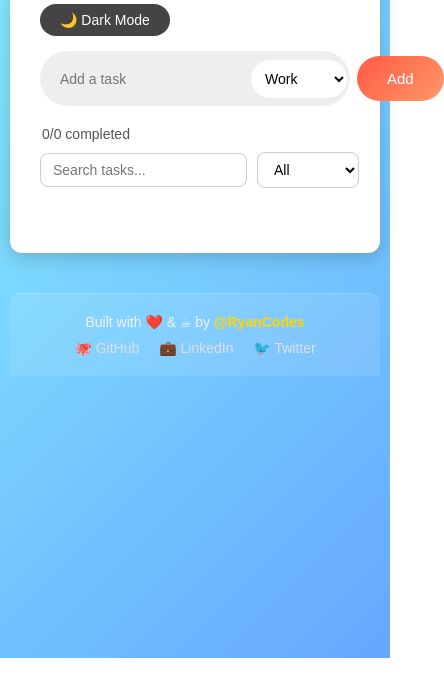
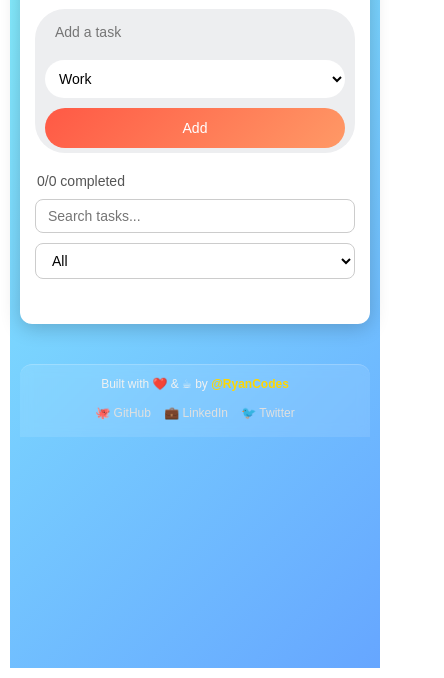
Before and after one commit to singhvineet89/To-Do-List, a plain HTML site: page to-do-list/index.html in a window 390 px wide. Shown: the part 186-864 px from the top of the page, 444 px wide, since content can reach past the window. Drawn offline with Linux system fonts and the light colour scheme.

Commit message:
Responsive to Mobile Phones
Updated Styles.css to make it responsive for mobile phones.

```diff
--- a/to-do-list/styles.css
+++ b/to-do-list/styles.css
@@ -12,6 +12,7 @@
   background: linear-gradient(135deg, #89f7fe, #66a6ff);  /* soft blue → light aqua */
   padding: 10px;
   transition: background 0.6s ease-in-out;
+  flex-wrap: wrap;
 }
 
 /* Dark Mode Background */
@@ -78,6 +79,7 @@ button {
   cursor: pointer;
   border-radius: 40px;
   transition: transform 0.2s, background 0.3s;
+  flex-shrink: 0;
 }
 
 button:hover {
@@ -147,6 +149,7 @@ ul li {
   transition: transform 0.2s, background 0.2s, opacity .25s ease, max-height .25s ease, margin .25s ease, padding .25s ease;
   position: relative;
   min-height: 48px;
+  overflow-y: auto;
 }
 
 ul li:hover {
@@ -281,3 +284,83 @@ body.dark {
 body.dark .to-do-app { background: #222; color: #fff; }
 body.dark ul li { background: #333; color: #eee; }
 body.dark ul li:hover { background: #444; }
+
+/* ---------------- Responsive Fixes ---------------- */
+@media (max-width: 600px) {
+  /* Reduce outer padding for mobile */
+  .to-do-app {
+    margin: 40px auto 20px;
+    padding: 20px 15px 30px;
+  }
+
+  /* Stack inputs instead of overflow */
+  .row {
+    flex-wrap: wrap;
+    justify-content: center;
+    gap: 10px;
+  }
+
+  .row input[type="text"],
+  .row select,
+  .row button {
+    width: 100%;     /* take full width on small screens */
+    margin: 0;       /* reset right margin */
+  }
+
+  .row button {
+    padding: 12px;
+    font-size: 14px;
+  }
+
+  /* Search + filter controls also stack */
+  .controls {
+    flex-direction: column;
+    align-items: stretch;
+    gap: 10px;
+  }
+
+  .controls input,
+  .controls select {
+    width: 100%;
+  }
+
+  /* Footer text shrink for small devices */
+  footer {
+    font-size: 12px;
+    padding: 12px;
+  }
+
+  footer .footer-socials a {
+    display: inline-block;
+    margin: 5px;
+    font-size: 12px;
+  }
+  body {
+    padding: 10px;
+  }
+
+  #input-box {
+    width: 100%;
+    font-size: 14px;
+    padding: 10px;
+  }
+
+  button {
+    width: 100%;
+    margin-top: 8px;
+    font-size: 14px;
+    padding: 10px;
+  }
+
+  ul li {
+    font-size: 14px;
+    padding: 10px;
+  }
+
+  ul li span {
+    font-size: 12px;
+    width: 18px;
+    height: 18px;
+    line-height: 18px;
+  }
+}
```
